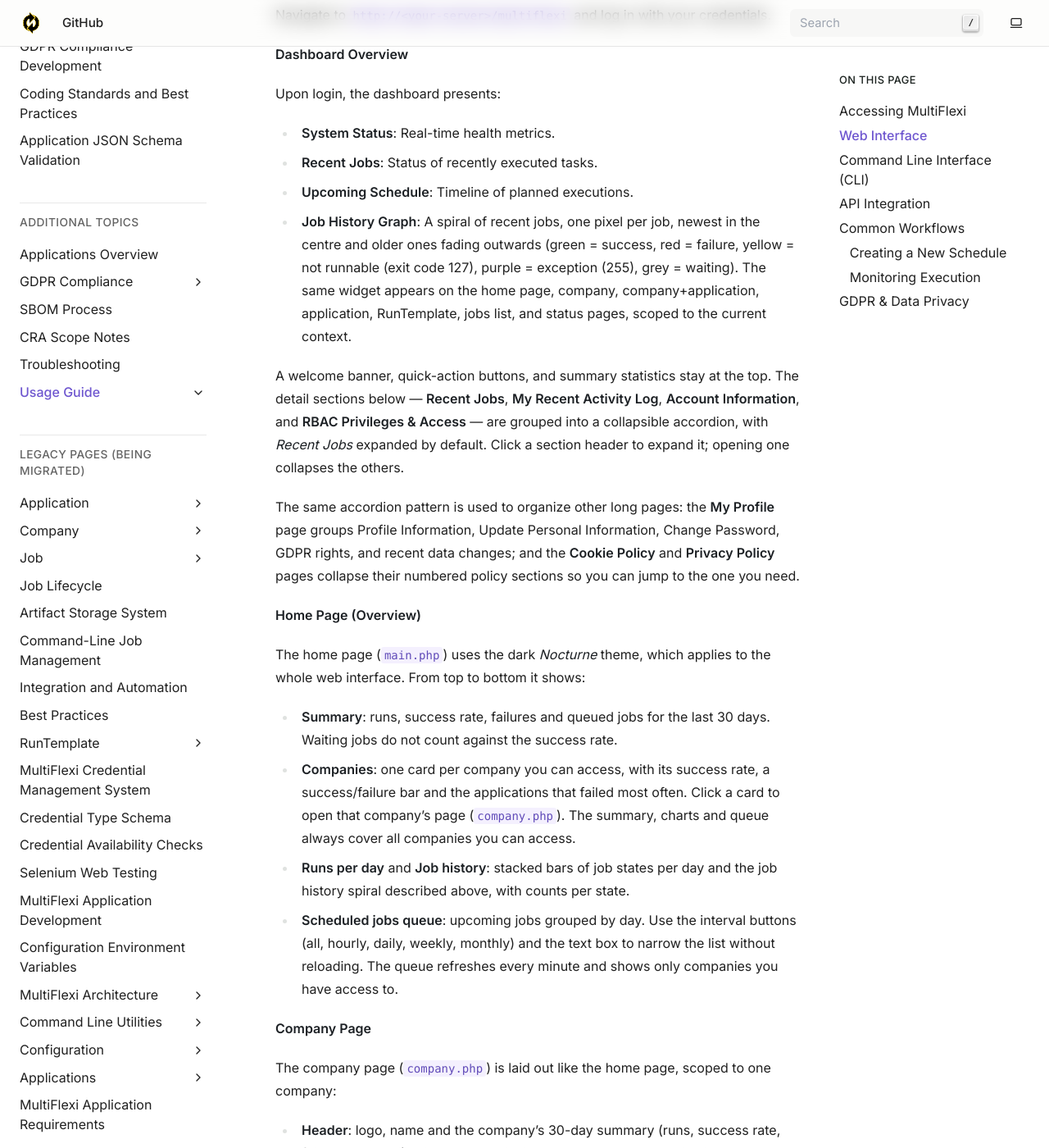
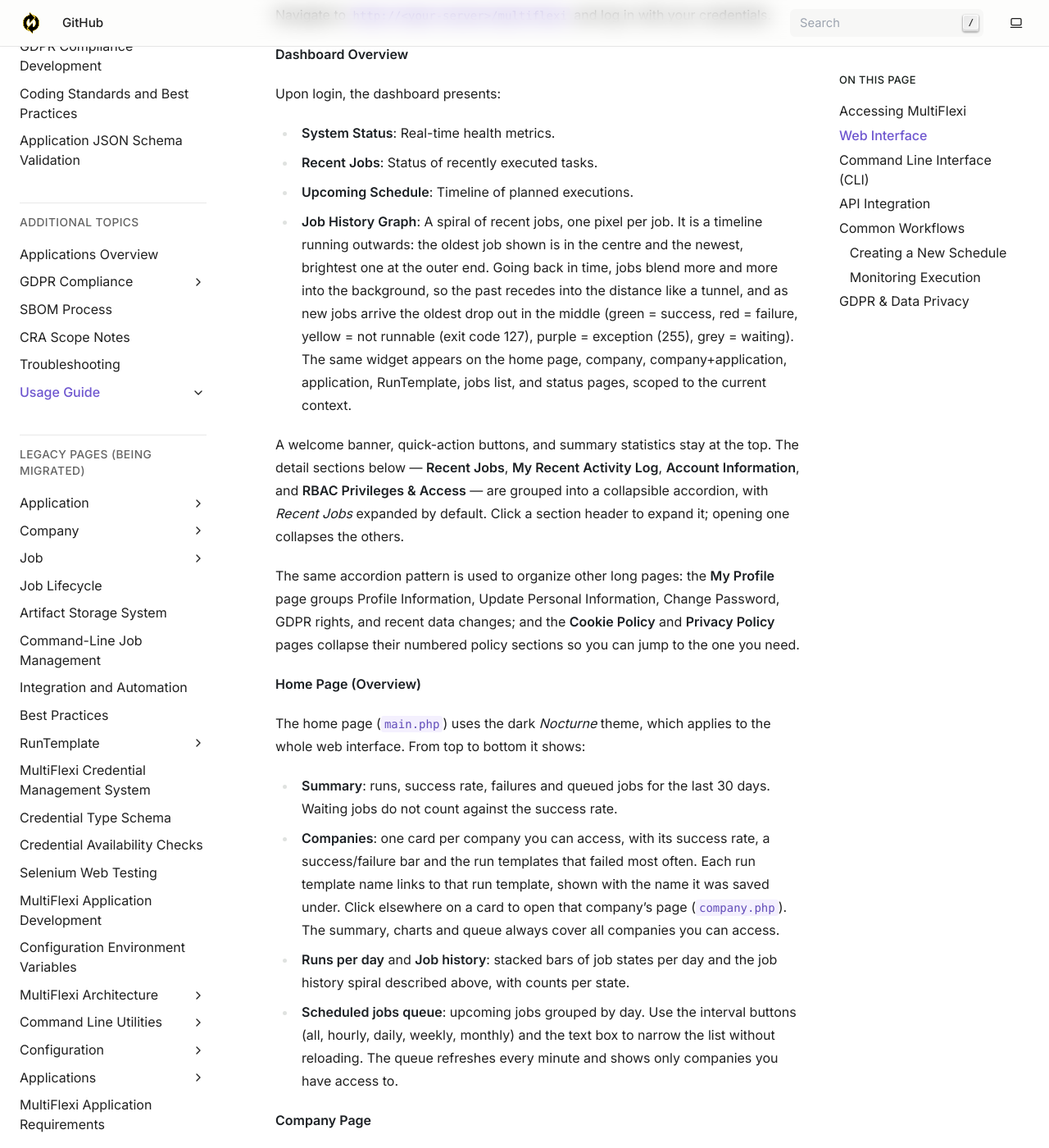
Before and after one commit to VitexSoftware/multiflexi-doc-en, a Sphinx documentation site: the page built from source/usage.rst, in a window 1280 px wide and 1400 px high, scrolled down 996 px. Shown: the whole window at 82% size. Built offline with Sphinx 7.4.7, drawn with Linux system fonts in a browser that asks for light colours; some of the changed text lies outside the part shown.

Commit message:
docs(usage): update job history graph and add filtering by application tags
- Describe spiral timeline in job history graph
- Add section for filtering by application tags
- Update help drawer to include REST API links

Refs #182

Co-Authored-By: Claude Opus 5.5 <noreply@anthropic.com>

```diff
--- a/source/usage.rst
+++ b/source/usage.rst
@@ -34,8 +34,11 @@ Upon login, the dashboard presents:
 - **System Status**: Real-time health metrics.
 - **Recent Jobs**: Status of recently executed tasks.
 - **Upcoming Schedule**: Timeline of planned executions.
-- **Job History Graph**: A spiral of recent jobs, one pixel per job, newest in
-  the centre and older ones fading outwards (green = success, red = failure,
+- **Job History Graph**: A spiral of recent jobs, one pixel per job. It is a
+  timeline running outwards: the oldest job shown is in the centre and the
+  newest, brightest one at the outer end. Going back in time, jobs blend more
+  and more into the background, so the past recedes into the distance like a
+  tunnel, and as new jobs arrive the oldest drop out in the middle (green = success, red = failure,
   yellow = not runnable (exit code 127), purple = exception (255), grey =
   waiting). The same widget appears on the home page, company,
   company+application, application, RunTemplate, jobs list, and status pages,
@@ -61,8 +64,10 @@ the whole web interface. From top to bottom it shows:
 - **Summary**: runs, success rate, failures and queued jobs for the last 30
   days. Waiting jobs do not count against the success rate.
 - **Companies**: one card per company you can access, with its success rate,
-  a success/failure bar and the applications that failed most often. Click a
-  card to open that company's page (``company.php``). The summary, charts and
+  a success/failure bar and the run templates that failed most often. Each run
+  template name links to that run template, shown with the name it was saved
+  under. Click elsewhere on a card to open that company's page
+  (``company.php``). The summary, charts and
   queue always cover all companies you can access.
 - **Runs per day** and **Job history**: stacked bars of job states per day and
   the job history spiral described above, with counts per state.
@@ -98,6 +103,26 @@ one company:
   (``showOnly`` URL parameter). *Schedule* queues the run template again and
   *Cancel* withdraws a scheduled job.
 
+**Filtering by Application Tags**
+
+Applications declare tags in their definition (the ``tags`` array of the
+``*.app.json`` file, for example ``Bank``, ``Statements`` or ``Pohoda``). The
+**Jobs** (``jobs.php``), **Run templates** (``runtemplates.php``) and
+**Tasks** (``tasks.php``) pages show an *Application tags* picker above the
+list:
+
+- With no tag picked, the list shows everything.
+- Each tag you pick narrows the list to records of applications that have
+  **all** picked tags. Tags are matched regardless of letter case.
+- *Clear* removes the tag filter.
+
+The selection is stored in the page address as ``apptags`` (for example
+``jobs.php?filter=failed&apptags=Bank,Statements``), so you can bookmark or
+share a filtered view. It combines with the other filters on the page, such as
+the job state buttons on **Jobs** or the state buttons on **Tasks**. The tag filter
+narrows the lists only: the job history chart on **Jobs** and the summary
+cards and charts on **Tasks** still cover all applications.
+
 **Common Actions**
 
 - **Manage Companies**: Configure tenants (companies) that MultiFlexi will interact with.
@@ -126,6 +151,8 @@ from the side instead of taking the user to a new page:
   it without leaving the current view.
 - **Help**: A floating ``?`` button in the lower-right corner opens a help drawer
   with links to the documentation, the About page, and the project source.
+  When the REST API is installed, the drawer also links to the current page's
+  data in the API (HTML, JSON, XML, YAML and CSV).
 
 Click the close button, press *Esc*, or click outside the drawer to dismiss it.
 
```
